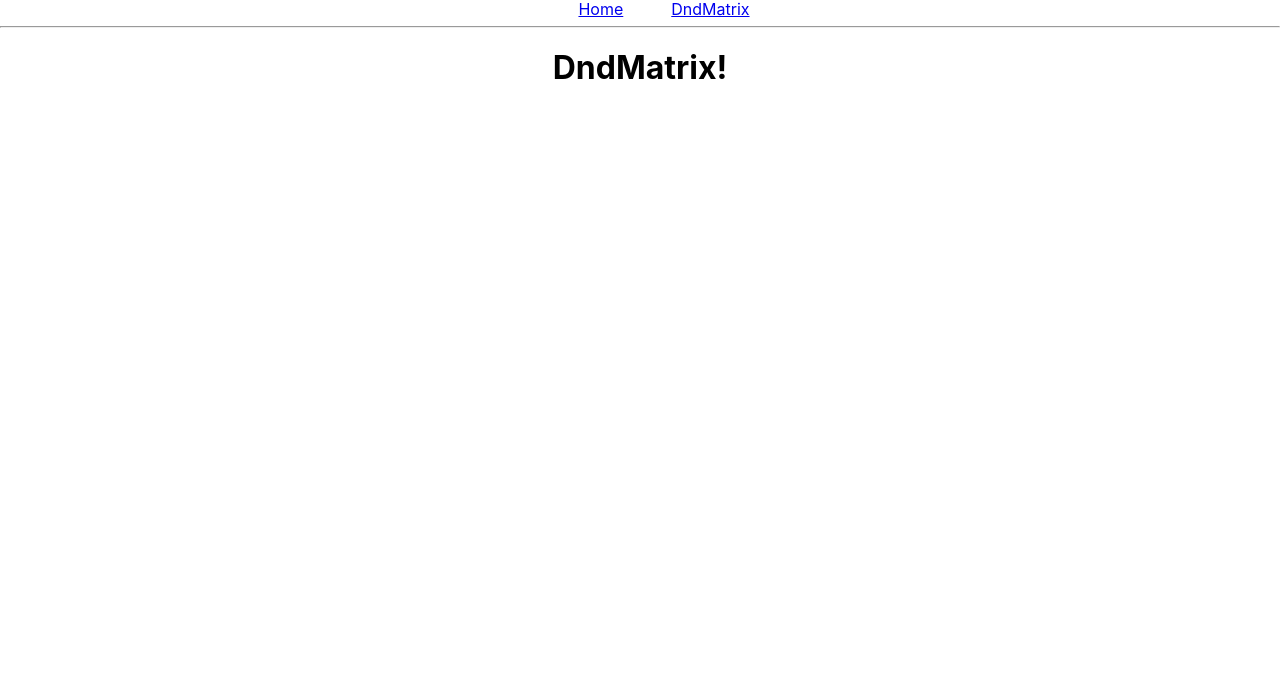
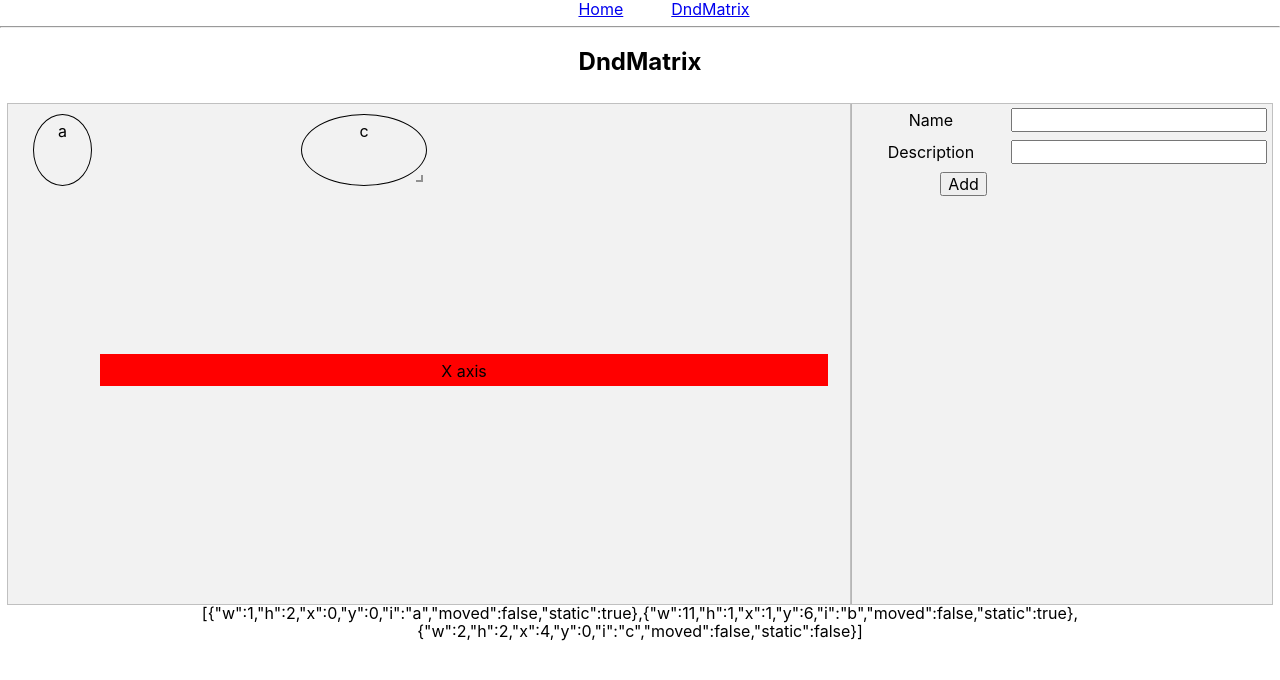
Before and after one commit to ymtdzzz/react-playground, a React (Create React App) app: page /DndMatrix in a window 1280 px wide. Shown: the top 680 px of the page. Built offline with nearby package versions, Linux system fonts and the light colour scheme.

Commit message:
DndMatrix WIP

```diff
--- a/package.json
+++ b/package.json
@@ -10,11 +10,14 @@
     "@types/node": "^12.20.4",
     "@types/react": "^17.0.2",
     "@types/react-dom": "^17.0.1",
+    "@types/react-grid-layout": "^1.1.1",
     "@types/react-router-dom": "^5.1.7",
     "@types/styled-components": "^5.1.7",
     "normalize.css": "^8.0.1",
     "react": "^17.0.1",
     "react-dom": "^17.0.1",
+    "react-grid-layout": "^1.2.2",
+    "react-grid-system": "^7.1.1",
     "react-router-dom": "^5.2.0",
     "react-scripts": "4.0.3",
     "serverless-s3-sync": "^1.16.1",
--- a/src/components/dnd_matrix/DndMatrix.tsx
+++ b/src/components/dnd_matrix/DndMatrix.tsx
@@ -1,7 +1,120 @@
-import React, { ReactElement } from 'react'
+import React, { ReactElement, useEffect, useRef, useState } from 'react'
+import 'react-grid-layout/css/styles.css'
+import { Col, Container, Row } from 'react-grid-system'
+import styled from 'styled-components'
+import GridLayout from 'react-grid-layout'
+
+interface InputData {
+  nodeName: string,
+  description: string,
+}
+
+const TextArea = styled.div`
+  height: 150px;
+  width: 100%;
+`
+
+const ContainerWrapper = styled.div`
+  padding: 0.5em;
+`
+
+const MatrixArea = styled.div`
+  height: 500px;
+`
+
+const SideArea = styled.div`
+`
+
+const Node = styled.div`
+  border-radius: 100%;
+  border: 1px solid black;
+`
+
+const Node2 = styled.div`
+  border: 1px solid red;
+  background-color: red;
+`
 
 const DndMatrix: React.FC = (): ReactElement => {
-  return <h1>DndMatrix!</h1>
+  const elm = useRef<HTMLDivElement>(null)
+  const [matrixAreaWidth, setMatrixAreaWidth] = useState(0)
+  const [nodeData, setNodeData] = useState<GridLayout.Layout[]>([
+    {i: 'a', x: 0, y: 0, w: 1, h: 2, static: true},
+    {i: 'b', x: 1, y: 6, w: 11, h: 1, static: true},
+    {i: 'c', x: 4, y: 0, w: 2, h: 2}
+  ])
+  const [inputData, setInputData] = useState<InputData>({nodeName: '', description: ''})
+
+  useEffect(() => {
+    if (elm.current) {
+      setMatrixAreaWidth(elm.current.getBoundingClientRect().width)
+    }
+  }, [matrixAreaWidth, nodeData])
+
+  const onLayoutChange = (layout: GridLayout.Layout[]) => {
+    setNodeData(layout)
+  }
+
+  const onNodeNameChanged = (event: React.ChangeEvent<HTMLInputElement>) => {
+    setInputData({nodeName: event.target.value, description: inputData.description})
+  }
+
+  const onDescriptionChanged = (event: React.ChangeEvent<HTMLInputElement>) => {
+    setInputData({nodeName: inputData.nodeName, description: event.target.value})
+  }
+
+  const onAddNode = () => {
+    setInputData({nodeName: '', description: ''})
+  }
+
+  return (
+    <>
+      <h2>DndMatrix</h2>
+      <ContainerWrapper>
+        <Container fluid>
+          <Row>
+            <Col md={8} debug>
+              <MatrixArea ref={elm}>
+                <GridLayout cols={12} rowHeight={30} maxRows={12} layout={nodeData} width={matrixAreaWidth} compactType={null} onLayoutChange={onLayoutChange}>
+                  <Node key="a">a</Node>
+                  <Node2 key="b">X axis</Node2>
+                  <Node key="c">c</Node>
+                </GridLayout>
+              </MatrixArea>
+            </Col>
+            <Col md={4} debug>
+              <SideArea>
+                <Container>
+                  <Row>
+                    <Col md={4}>Name</Col>
+                    <Col md={8}>
+                      <input onChange={onNodeNameChanged} type='text' value={inputData.nodeName} />
+                    </Col>
+                  </Row>
+                  <Row>
+                    <Col md={4}>Description</Col>
+                    <Col md={8}>
+                      <input type='text' onChange={onDescriptionChanged} value={inputData.description} />
+                    </Col>
+                  </Row>
+                  <Row>
+                    <Col md={6}>
+                      <button onClick={onAddNode}>Add</button>
+                    </Col>
+                  </Row>
+                </Container>
+              </SideArea>
+            </Col>
+          </Row>
+          <Row>
+            <Col md={12}>
+              <TextArea>{JSON.stringify(nodeData)}</TextArea>
+            </Col>
+          </Row>
+        </Container>
+      </ContainerWrapper>
+    </>
+  )
 }
 
 export default DndMatrix
```
Also changed, not shown: 1 other file (tests, documents, lock files or other folders).
